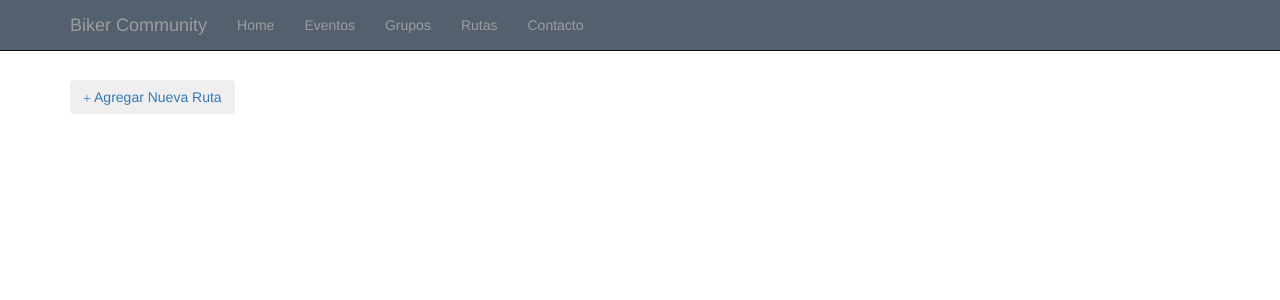
After one commit to vladwelt/biker_community, a Django app: page /rutas/ in a window 1280 px wide. The commit adds this page. Shown: the top 300 px of the page. Run offline with Django 3.2, Linux system fonts and the light colour scheme; data that the repository does not hold is empty; some libraries are stand-ins or nearby versions; some web fonts are replaced.

Commit message:
[ADD] Register rute and show list of rutes.

```diff
--- a/src/biker/templates/biker/base.html
+++ b/src/biker/templates/biker/base.html
@@ -19,8 +19,9 @@
                 <div class="collapse navbar-collapse">
                     <ul class="nav navbar-nav">
                     <li><a href="#">Home</a></li>
-                    <li class="active"><a href="/">Eventos</a></li>
+                    <li><a href="/">Eventos</a></li>
                     <li><a href="/grupos">Grupos</a></li>
+                    <li><a href="/rutas">Rutas</a></li>
                     <li><a href="#contact">Contacto</a></li>
                     </ul>
                 </div><!--/.nav-collapse -->
--- /dev/null
+++ b/src/biker/templates/biker/routes_list.html
@@ -0,0 +1,11 @@
+{% extends 'biker/base.html' %}
+{% block content %}
+<ul class="list-unstyled">
+    {% for route in routes %}
+        <li class="route">
+            <h2><a>{{route.nombre}}</a></h2>
+        </li>
+    {% endfor %}
+    <a href="/registrar/ruta"><button class="btn"><span class="glyphicon glyphicon glyphicon-plus" aria-hidden="true"></span> Agregar Nueva Ruta</button></a>
+</ul>
+{% endblock content %}
--- a/src/biker/urls.py
+++ b/src/biker/urls.py
@@ -5,6 +5,8 @@ urlpatterns = [
         url(r'^$', views.events_list),
         url(r'^evento/(?P<pk>[0-9]+)/$', views.event_detail),
         url(r'^grupos/$', views.groups_list),
+        url(r'^rutas/$', views.routes_list),
         url(r'^registrar/evento/$', views.registrar_evento, name='registrar_evento'),
         url(r'^registrar/grupo/$', views.registrar_grupo, name='registrar_grupo'),
+        url(r'^registrar/ruta/$', views.registrar_ruta, name='registrar_ruta'),
     ]
--- a/src/biker/views.py
+++ b/src/biker/views.py
@@ -1,8 +1,12 @@
 from django.utils import timezone
 from django.shortcuts import render, get_object_or_404
 from django.http import HttpResponseRedirect
-from .models import Evento, Grupo
-from .forms import EventoForm, GrupoForm
+from .models import Evento, Grupo, Ruta
+from .forms import EventoForm, GrupoForm, RutaForm
+
+def routes_list(request):
+    routes = Ruta.objects.order_by('nombre')
+    return render(request, 'biker/routes_list.html',{'routes':routes})
 
 def groups_list(request):
     groups = Grupo.objects.order_by('nombre')
@@ -42,3 +46,16 @@ def registrar_grupo(request):
     else:
         grupoForm = GrupoForm()
     return render(request, 'biker/registrar_grupo.html', {'form': grupoForm})
+
+def registrar_ruta(request):
+    if request.method == 'POST':
+        try:
+            rutaForm = RutaForm(request.POST)
+            if rutaForm.is_valid():
+                ruta_nueva = rutaForm.save()
+                return HttpResponseRedirect('/registrar/ruta')
+        except Exception as e:
+            print("ERROR AL REGISTRAR EL RUTA ", e)
+    else:
+        rutaForm = RutaForm()
+    return render(request, 'biker/registrar_ruta.html', {'form': rutaForm})
```
Also changed, not shown: src/biker/forms.py (+6 -1 lines), src/biker/templates/biker/registrar_ruta.html (added, +8 -0 lines).
